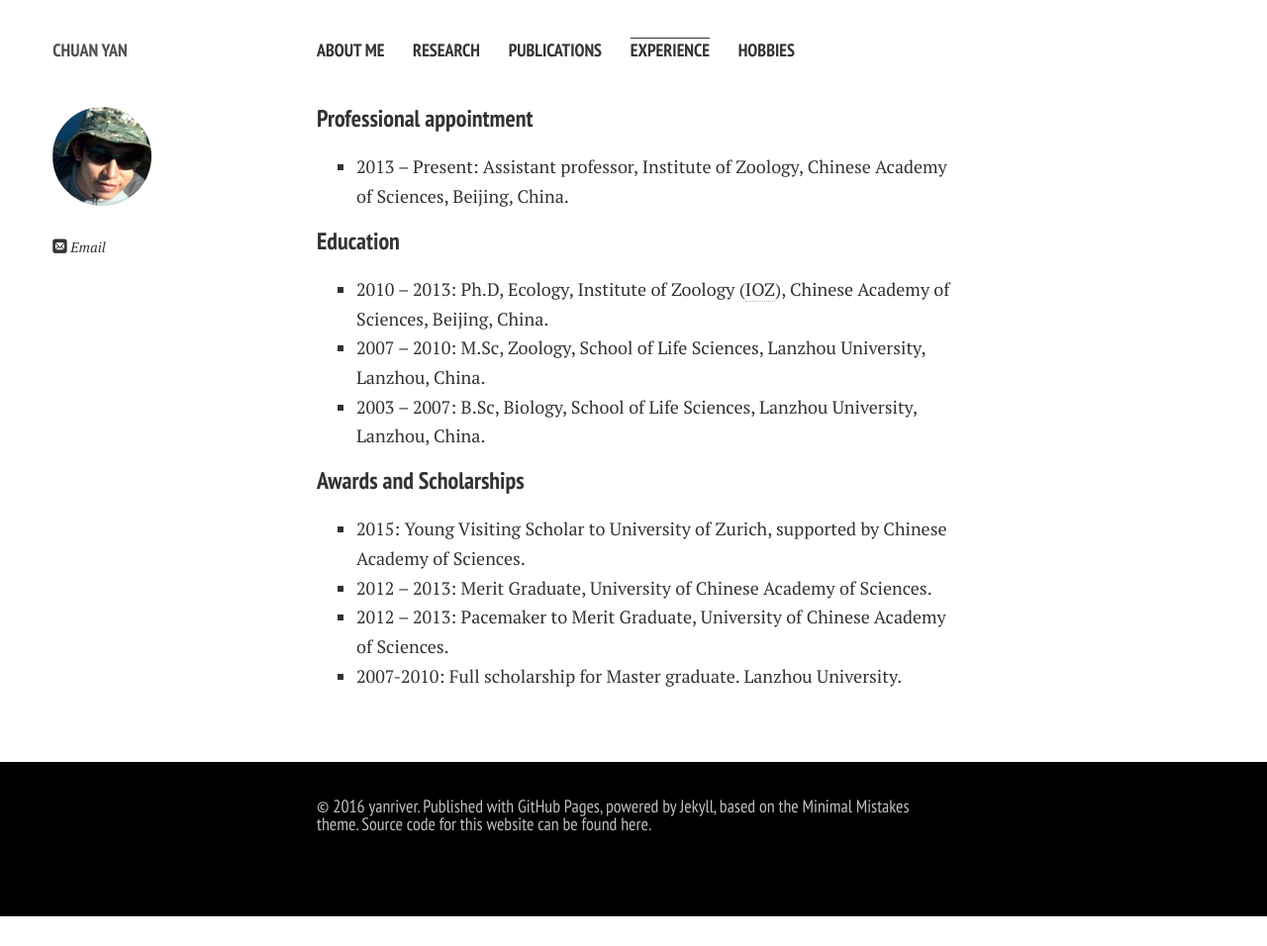
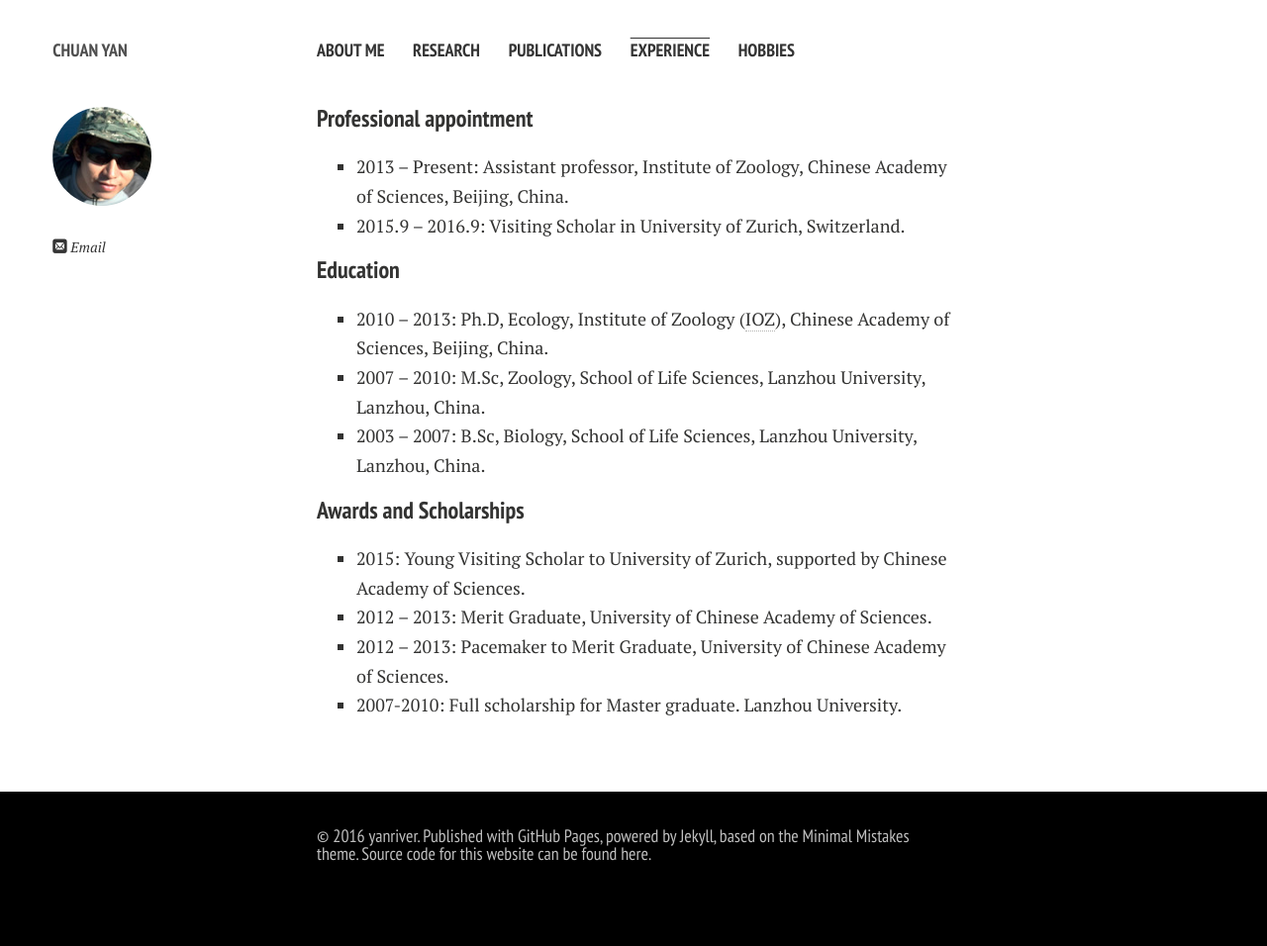
Before and after one commit to yanriver/yanriver.github.io, a Jekyll site: the page built from experience.md, in a window 1280 px wide. Shown: the whole page at 99% size. Built offline with Jekyll 4.4.1, drawn with Linux system fonts in a browser that asks for light colours; nearby versions of some CDN libraries; before the commit the page ends 926 px from its top, so only the background shows below that.

Commit message:
something

```diff
--- a/experience.md
+++ b/experience.md
@@ -8,7 +8,7 @@ title: Experience
 <h3>Professional appointment</h3>
 
   - 2013 – Present: Assistant professor, Institute of Zoology, Chinese Academy of Sciences, Beijing, China.
-
+  - 2015.9 – 2016.9: Visiting Scholar in University of Zurich, Switzerland.
 <h3>Education</h3>
 
   - 2010 – 2013: Ph.D, Ecology, Institute of Zoology ([IOZ]), Chinese Academy of Sciences, Beijing, China.
```
